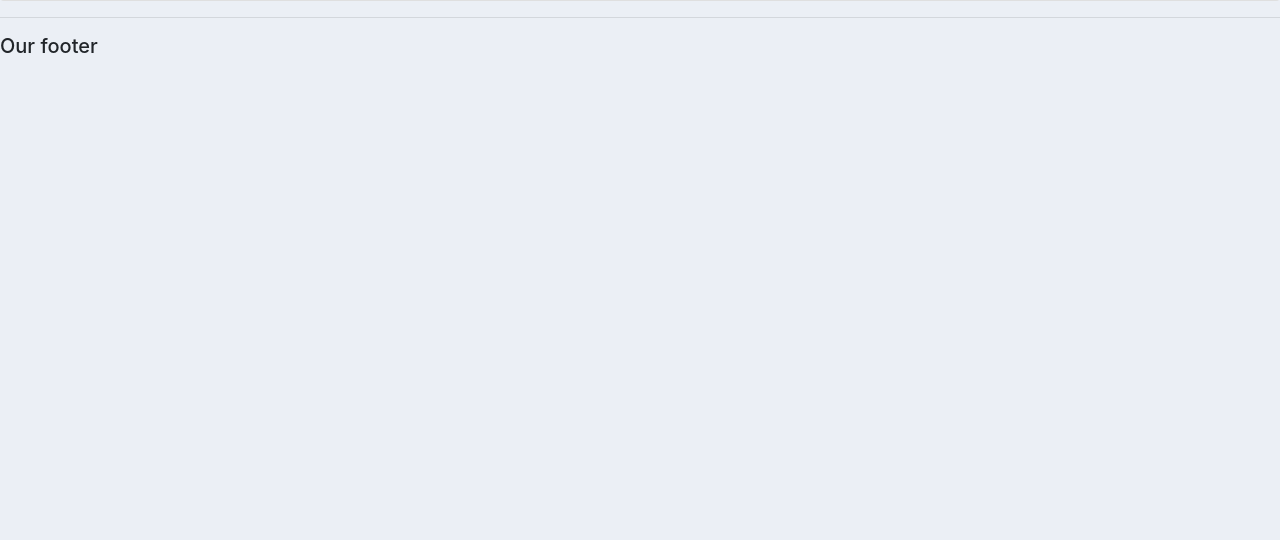
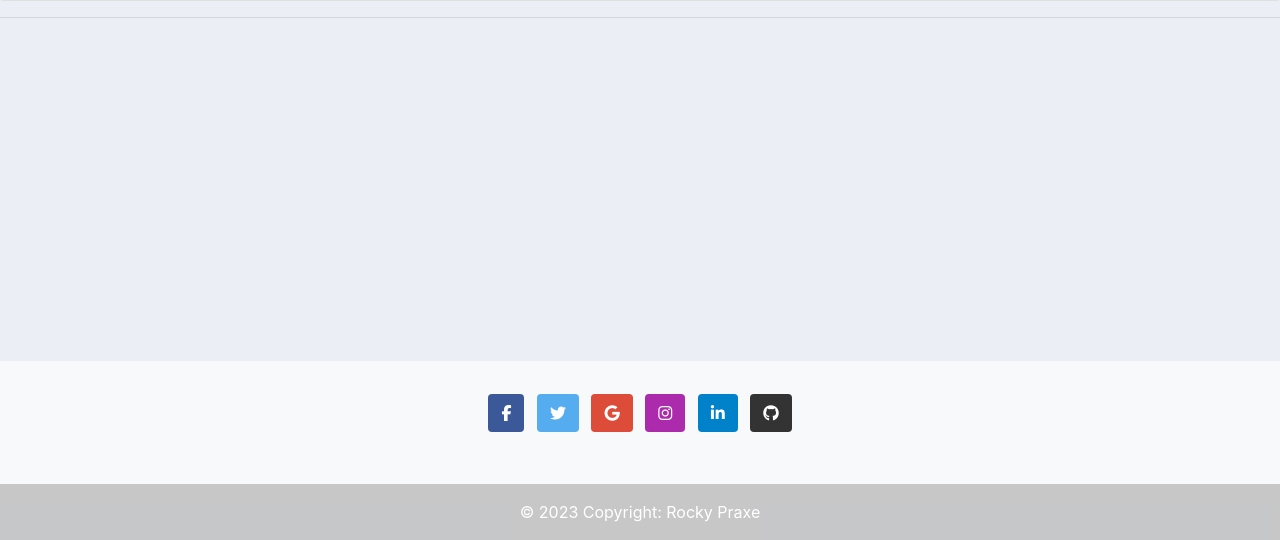
Before and after one commit to RockyPraxe/Customer-relationship-management-application, a Django app: template templates/crmapp/products.html in a window 1280 px wide. Shown: the part 260-800 px from the top of the page. Run offline with Django 3.2, Linux system fonts and the light colour scheme; the template is opened without the code that fills it, so the values that code supplies are empty; some libraries are stand-ins or nearby versions.

Commit message:
Add bootstrap footer with links and styling

```diff
--- a/static/css/style.css
+++ b/static/css/style.css
@@ -8,7 +8,6 @@
 body {
     background-color: #ebeff5;
 }
-
 
 #total-orders {
     background-color: #4cb4c7;
--- a/templates/crmapp/base.html
+++ b/templates/crmapp/base.html
@@ -22,8 +22,59 @@
     {% endblock %}
 
     <hr>
-    <h5>Our footer</h5>
 
+    <style>
+        footer {
+            position: absolute;
+            left: 0;
+            bottom: 0px;
+            width: 100%;
+            box-sizing: border-box;
+            min-height: 80px;
+            padding-top: 5px;
+            text-align: center;
+        }
+    </style>
+
+    <footer class="bg-light text-center text-white">
+        <!-- Grid container -->
+        <div class="container p-4 pb-0">
+            <!-- Section: Social media -->
+            <section class="mb-4">
+                <!-- Facebook -->
+                <a class="btn text-white btn-floating m-1" style="background-color: #3b5998;" href="https://www.facebook.com/" target="_blank" role="button"><i
+                        class="fab fa-facebook-f"></i></a>
+
+                <!-- Twitter -->
+                <a class="btn text-white btn-floating m-1" style="background-color: #55acee;" href="https://twitter.com/home" target="_blank" role="button"><i
+                        class="fab fa-twitter"></i></a>
+
+                <!-- Google -->
+                <a class="btn text-white btn-floating m-1" style="background-color: #dd4b39;" href="https://www.google.co" target="_blank" role="button"><i
+                        class="fab fa-google"></i></a>
+
+                <!-- Instagram -->
+                <a class="btn text-white btn-floating m-1" style="background-color: #ac2bac;" href="https://www.instagram.com/" target="_blank" role="button"><i
+                        class="fab fa-instagram"></i></a>
+
+                <!-- Linkedin -->
+                <a class="btn text-white btn-floating m-1" style="background-color: #0082ca;" href="https://www.linkedin.com/in/filip-svanda/" target="_blank" role="button"><i
+                        class="fab fa-linkedin-in"></i></a>
+                <!-- Github -->
+                <a class="btn text-white btn-floating m-1" style="background-color: #333333;" href="https://github.com/settings/profile" target="_blank" role="button"><i
+                        class="fab fa-github"></i></a>
+            </section>
+            <!-- Section: Social media -->
+        </div>
+        <!-- Grid container -->
+
+        <!-- Copyright -->
+        <div class="text-center p-3" style="background-color: rgba(0, 0, 0, 0.2);">
+            © 2023 Copyright:
+            <a class="text-white">Rocky Praxe</a>
+        </div>
+        <!-- Copyright -->
+    </footer>
 </body>
 
 <script src="https://code.jquery.com/jquery-3.3.1.slim.min.js"
@@ -35,5 +86,6 @@
 <script src="https://stackpath.bootstrapcdn.com/bootstrap/4.3.1/js/bootstrap.min.js"
     integrity="sha384-JjSmVgyd0p3pXB1rRibZUAYoIIy6OrQ6VrjIEaFf/nJGzIxFDsf4x0xIM+B07jRM" crossorigin="anonymous">
 </script>
+<script src="https://kit.fontawesome.com/792ed06e17.js" crossorigin="anonymous"></script>
 
 </html>
--- a/templates/crmapp/customer.html
+++ b/templates/crmapp/customer.html
@@ -9,8 +9,8 @@
         <div class="card card-body">
             <h5>Customer</h5>
             <hr>
-            <a class="btn btn-outline-info btn-sm btn-block" href="{% url 'account' %}">Update
-            Customer</a>
+            <!-- <a class="btn btn-outline-info btn-sm btn-block" href="{% url 'account' %}">Update
+            Customer</a> -->
             <a class="btn btn-outline-info btn-sm btn-block" href="{% url 'create_order' customer.id %}">Place Order</a>
         </div>
     </div>
```
